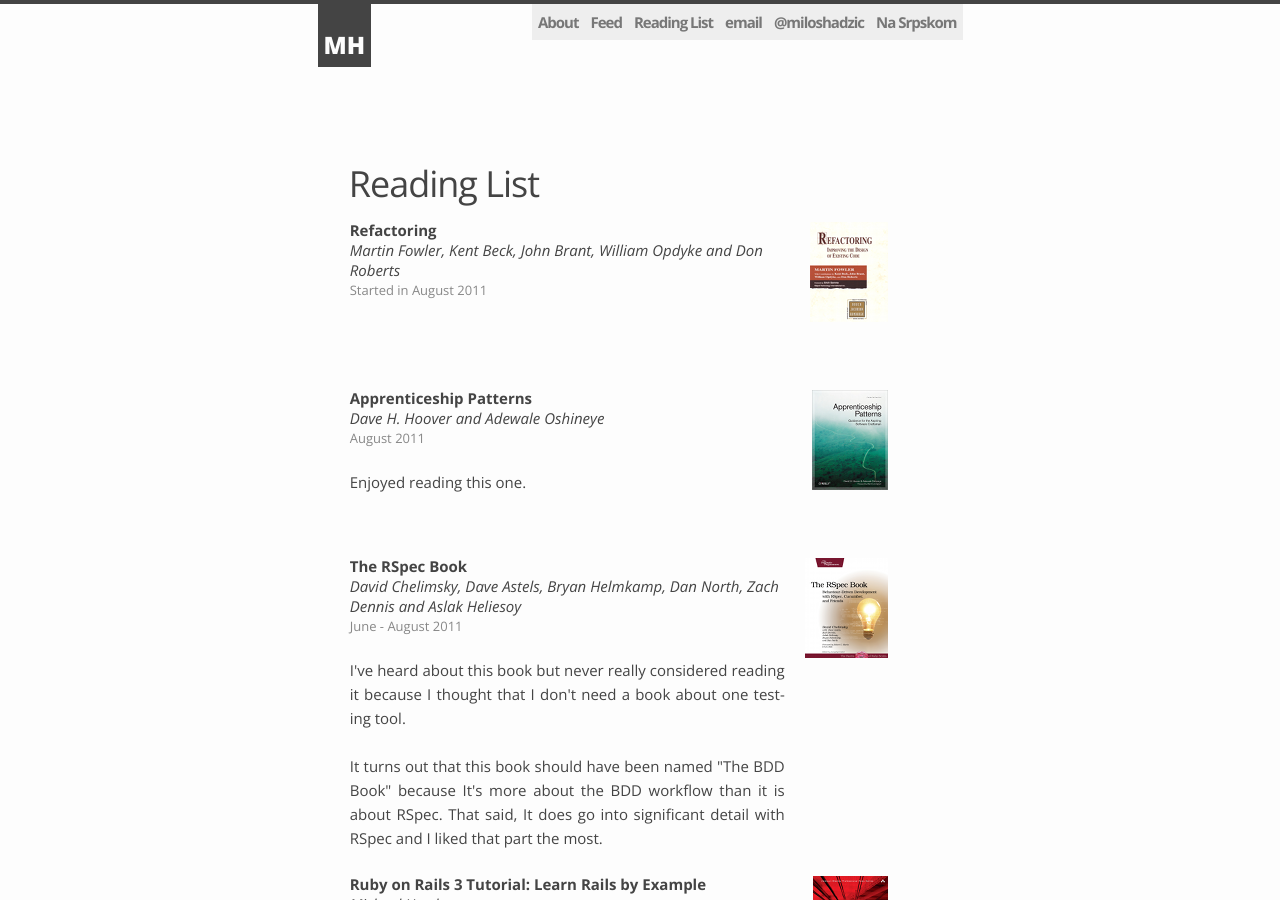
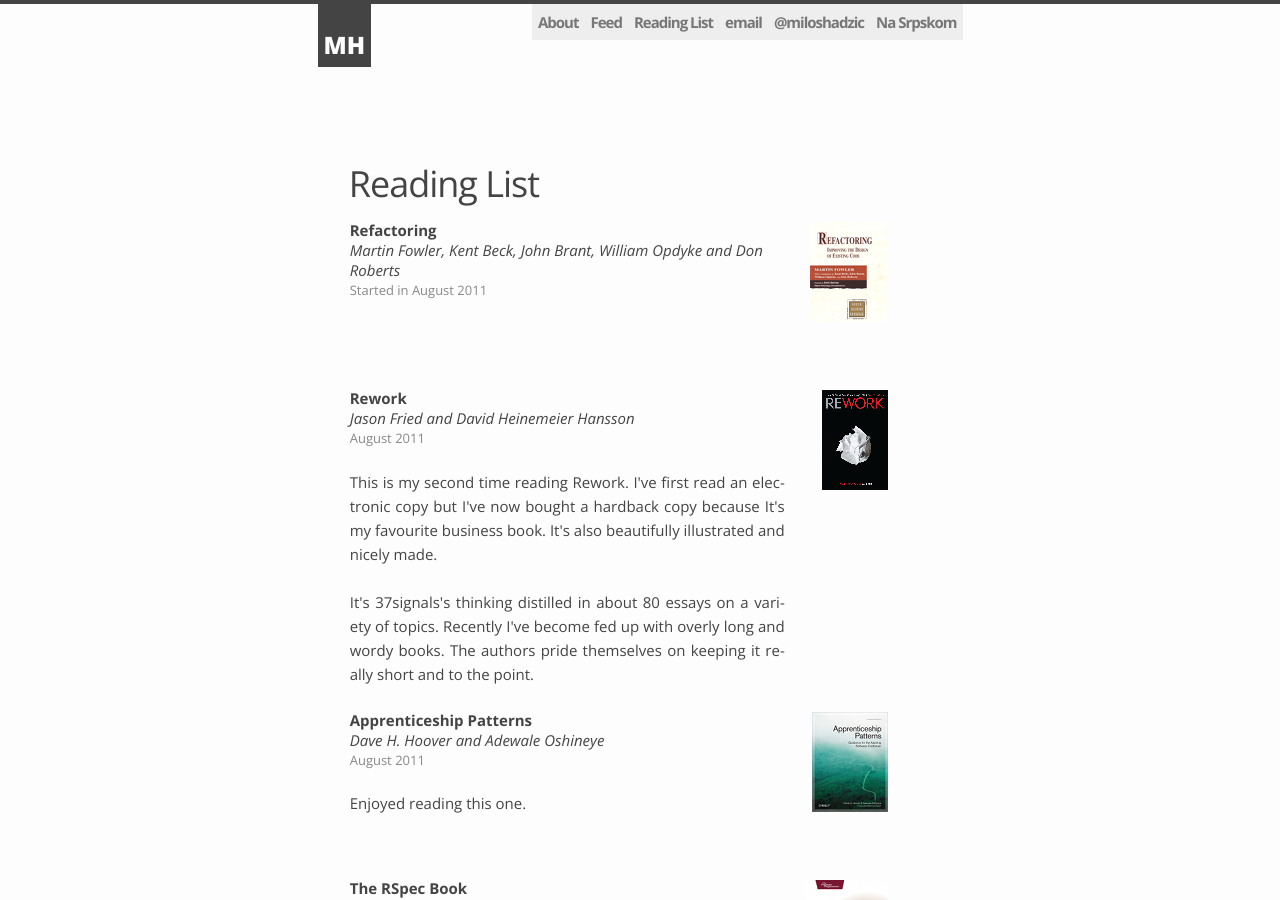
Before and after one commit to miloshadzic/miloshadzic.github.com, a Jekyll site: the page built from reading.html, in a window 1280 px wide and 900 px high. Built offline with Jekyll 4.4.1, drawn with Linux system fonts in a browser that asks for light colours; some web fonts are replaced.

Commit message:
Some reading list changes

```diff
--- a/reading.html
+++ b/reading.html
@@ -13,6 +13,18 @@ title: Reading List
     <p class="date">Started in August 2011</p>
   </div>
 
+
+  <div class="book">
+    <a class="floatright" href="http://amzn.com/0307463745"><img src="/resources/images/books/9780307463746.png" /></a>
+    <a class="dslink" href="http://amzn.com/0307463745"><span class="floatleft bold">Rework</span></a><br />
+    <span class="italic">Jason Fried and David Heinemeier Hansson<br /></span>
+
+    <p class="date ">August 2011</p>
+    <div class='bookcomment'><p>This is my second time reading Rework. I've first read an electronic copy but I've now bought a hardback copy because It's my favourite business book. It's also beautifully illustrated and nicely made.</p>
+
+<p>It's 37signals's thinking distilled in about 80 essays on a variety of topics. Recently I've become fed up with overly long and wordy books. The authors pride themselves on keeping it really short and to the point.</p>
+</div>
+  </div>
 
   <div class="book">
     <a class="floatright" href="http://amzn.com/0596518382"><img src="/resources/images/books/9780596518387.png" /></a>
```
Also changed, not shown: comments/Rework-9780307463746.md (added, +3 -0 lines), lib/books/books.rb (+9 -4 lines), resources/images/books/0321125215.png (added), resources/images/books/9780307463746.png (added), resources/images/meatrt.jpg (added), 1 other file.
